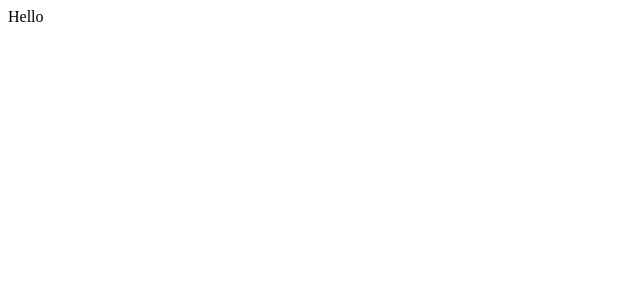
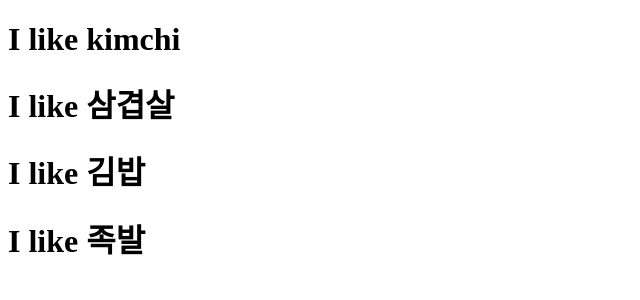
Before and after one commit to wlsrn/movie_app_2020, a React (Create React App) app: page / in a window 1280 px wide. Shown: the top 300 px of the page, without its empty margins (0-640 px from the left). Built offline with nearby package versions, Linux system fonts and the light colour scheme.

Commit message:
3/30 study

```diff
--- a/public/index.html
+++ b/public/index.html
@@ -28,7 +28,7 @@
   </head>
   <body>
     <noscript>You need to enable JavaScript to run this app.</noscript>
-    <div id="root"></div>
+    <div id="Potato"></div>
     <!--
       This HTML file is a template.
       If you open it directly in the browser, you will see an empty page.
--- a/src/App.js
+++ b/src/App.js
@@ -1,7 +1,33 @@
 import React from 'react';
 
+function Food({ name }) {
+  return <h1>I like {name}</h1>;
+}
+
+const foodILike = [
+  {
+    name : "kimchi"
+  },
+  {
+    name : "삼겹살"
+  },
+  {
+    name : "김밥"
+  },
+  {
+    name : "족발"
+  }
+]
+
+
 function App() {
-  return <div>Hello</div>
+  return (
+  <div>
+    {foodILike.map(dish => <Food name = {dish.name} picture = {dish.image} />)}
+  </div>
+  //2.2     9 : 19
+
+  );
 }
-//?뭐지?dfadfsdkf
+
 export default App;
--- a/src/index.js
+++ b/src/index.js
@@ -1,9 +1,8 @@
 import React from 'react';
 import ReactDOM from 'react-dom';
 import App from './App';
-
 ReactDOM.render(
     <App />,
-  document.getElementById('root')
+  document.getElementById('Potato')
 );
 //git
```
